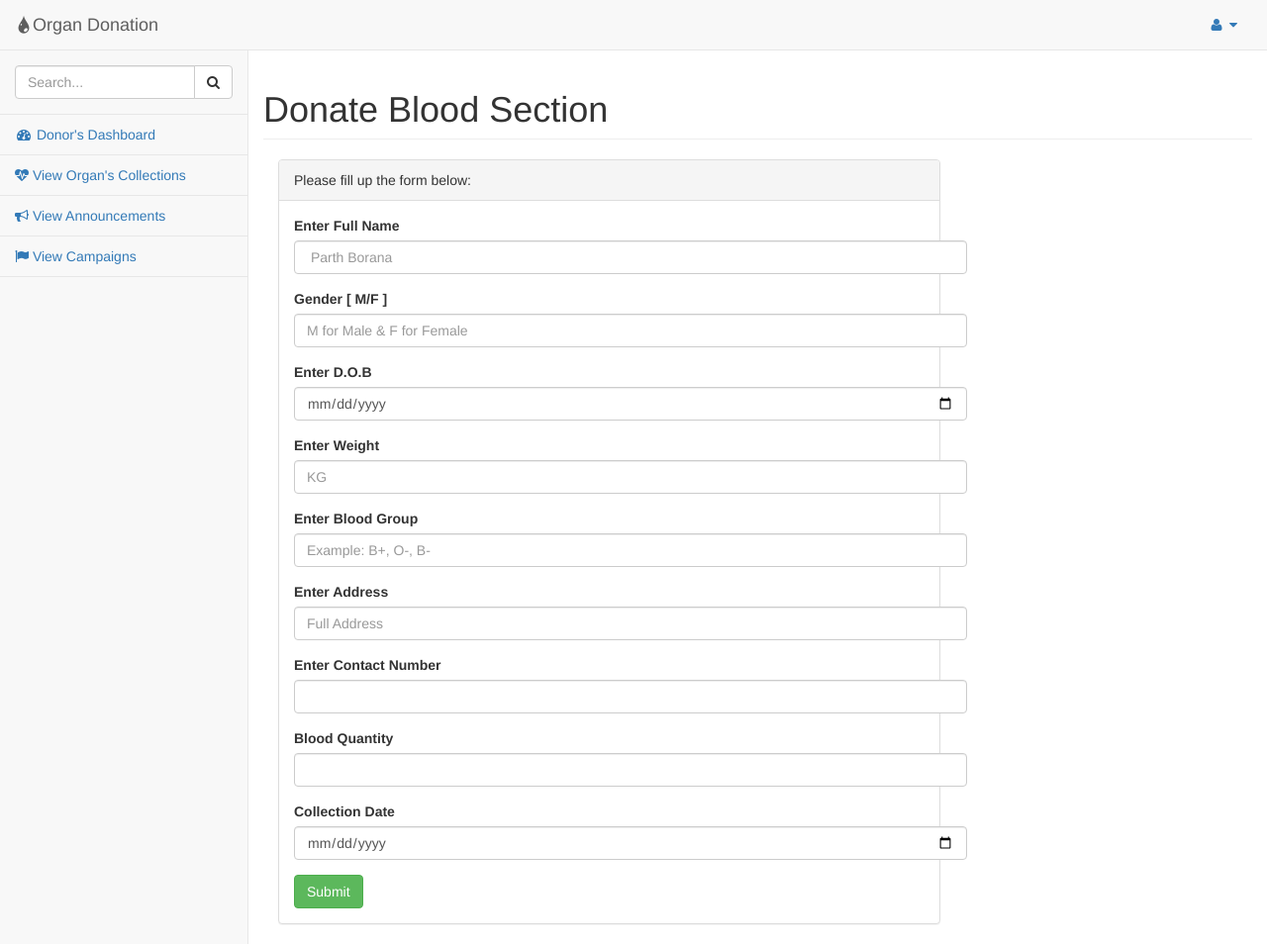
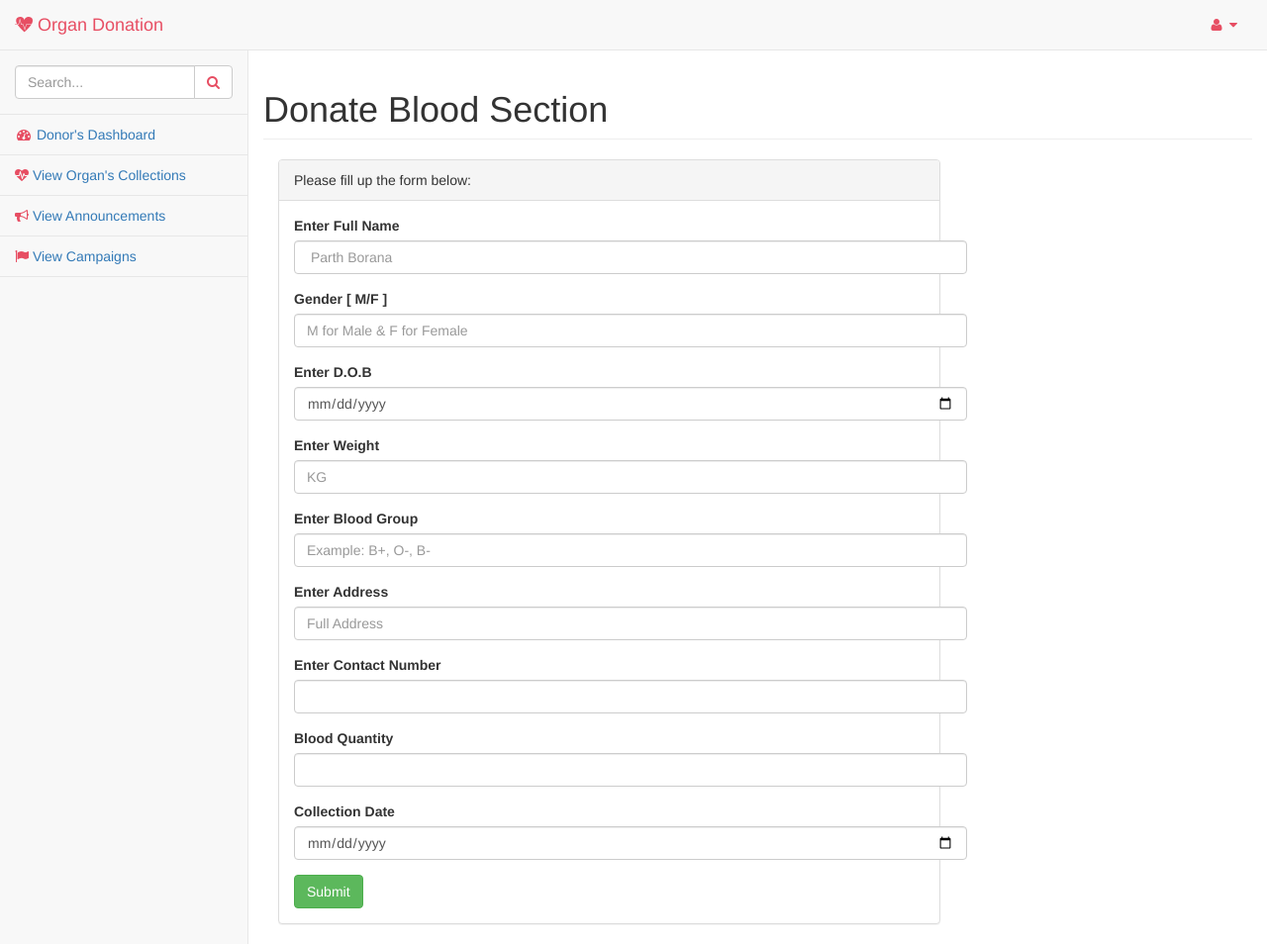
Before and after one commit to helly21042002/LIVETWICE2, a PHP site: page /userlog/useraddblood.php in a window 1280 px wide. Shown: the whole page at 99% size. Run offline with PHP 8.4, Linux system fonts and the light colour scheme.

Commit message:
navbaruser

```diff
--- a/organ/blood2/userlog/includes/donornav.php
+++ b/organ/blood2/userlog/includes/donornav.php
@@ -7,7 +7,7 @@
                     <span class="icon-bar"></span>
                     <span class="icon-bar"></span>
                 </button>
-                <a class="navbar-brand" href="index.php"><i class="icofont-blood-drop"></i>Organ Donation</a>
+                <a style="color:#e74e63" class="navbar-brand" href="index.php"><i style="color:#e74e63" class="icofont-heart-beat-alt"></i> Organ Donation</a>
             </div>
             <!-- /.navbar-header -->
 
@@ -17,7 +17,7 @@
                 <!-- /.dropdown -->
                 <li class="dropdown">
                     <a class="dropdown-toggle" data-toggle="dropdown" href="#">
-                        <i class="fa fa-user fa-fw"></i> <i class="fa fa-caret-down"></i>
+                        <i style="color:#e74e63" class="fa fa-user fa-fw"></i> <i style="color:#e74e63" class="fa fa-caret-down"></i>
                     </a>
                     <ul class="dropdown-menu dropdown-user">
                         <!-- <li class="divider"></li> -->
@@ -40,7 +40,7 @@
                                 <input type="text" class="form-control" placeholder="Search...">
                                 <span class="input-group-btn">
                                 <button class="btn btn-default" type="button">
-                                    <i class="fa fa-search"></i>
+                                    <i style="color:#e74e63" class="fa fa-search"></i>
                                 </button>
 
                             </span>
@@ -48,22 +48,22 @@
                             <!-- /input-group -->
                         </li>
                         <li>
-                            <a href="userdashboard.php"><i class="fa fa-dashboard fa-fw"></i> Donor's Dashboard</a>
+                            <a href="userdashboard.php"><i style="color:#e74e63" class="fa fa-dashboard fa-fw"></i> Donor's Dashboard</a>
                         </li>
                         <li>
-                            <a href="userviewblood.php"><i class="fa fa-heartbeat"></i>  View Organ's Collections </a>
+                            <a href="userviewblood.php"><i style="color:#e74e63" class="fa fa-heartbeat"></i>  View Organ's Collections </a>
 
                             <!-- /.nav-second-level -->
                         </li>
 
 
                         <li>
-                            <a href="userviewannouncement.php"><i class="fa fa-bullhorn"></i> View Announcements </a>
+                            <a href="userviewannouncement.php"><i style="color:#e74e63" class="fa fa-bullhorn"></i> View Announcements </a>
 
                         </li>
 
                         <li>
-                            <a href="userviewcampaigns.php"><i class="fa fa-flag"></i> View Campaigns </a>
+                            <a href="userviewcampaigns.php"><i style="color:#e74e63" class="fa fa-flag"></i> View Campaigns </a>
 
                         </li>
 
```
